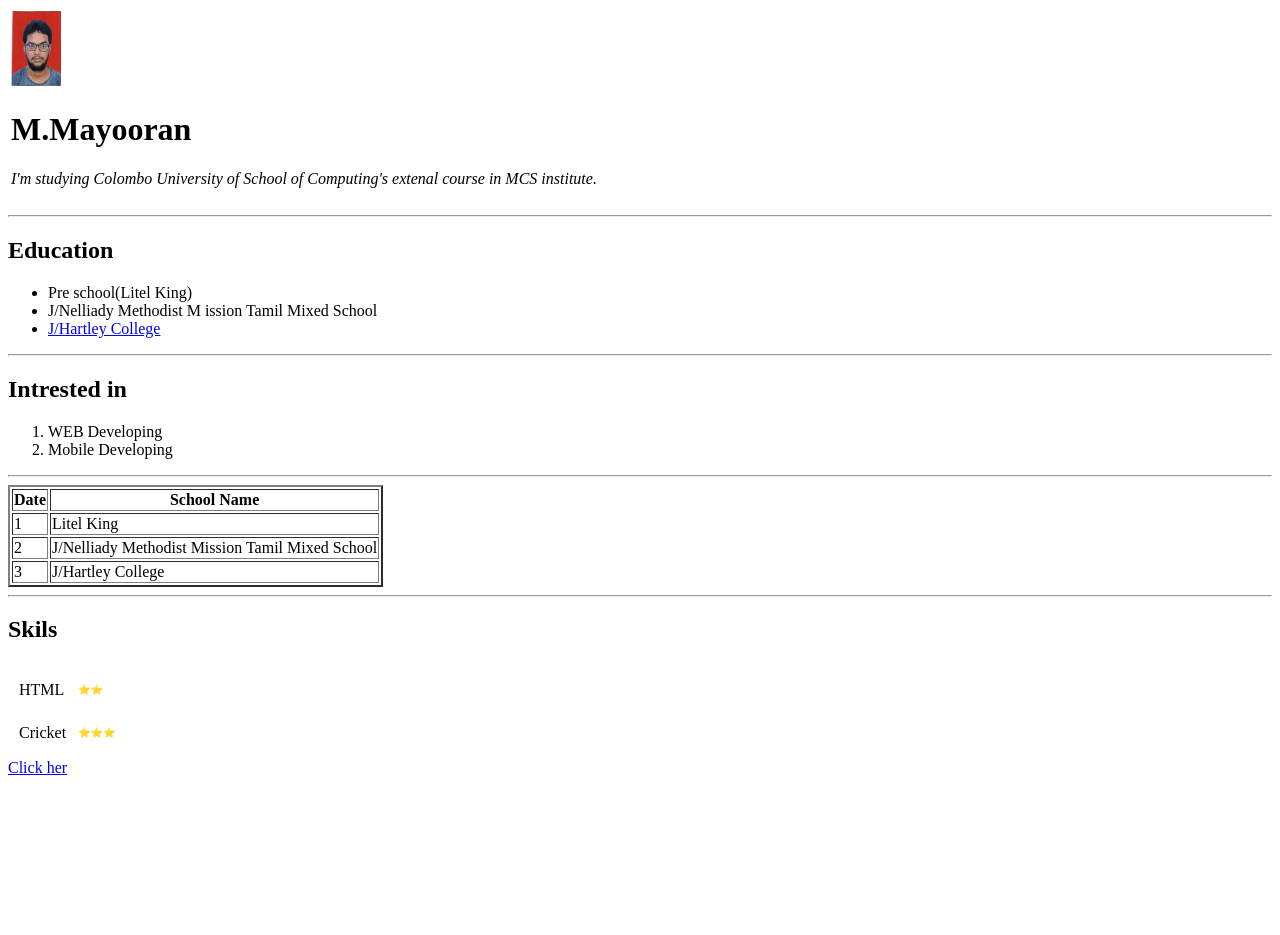
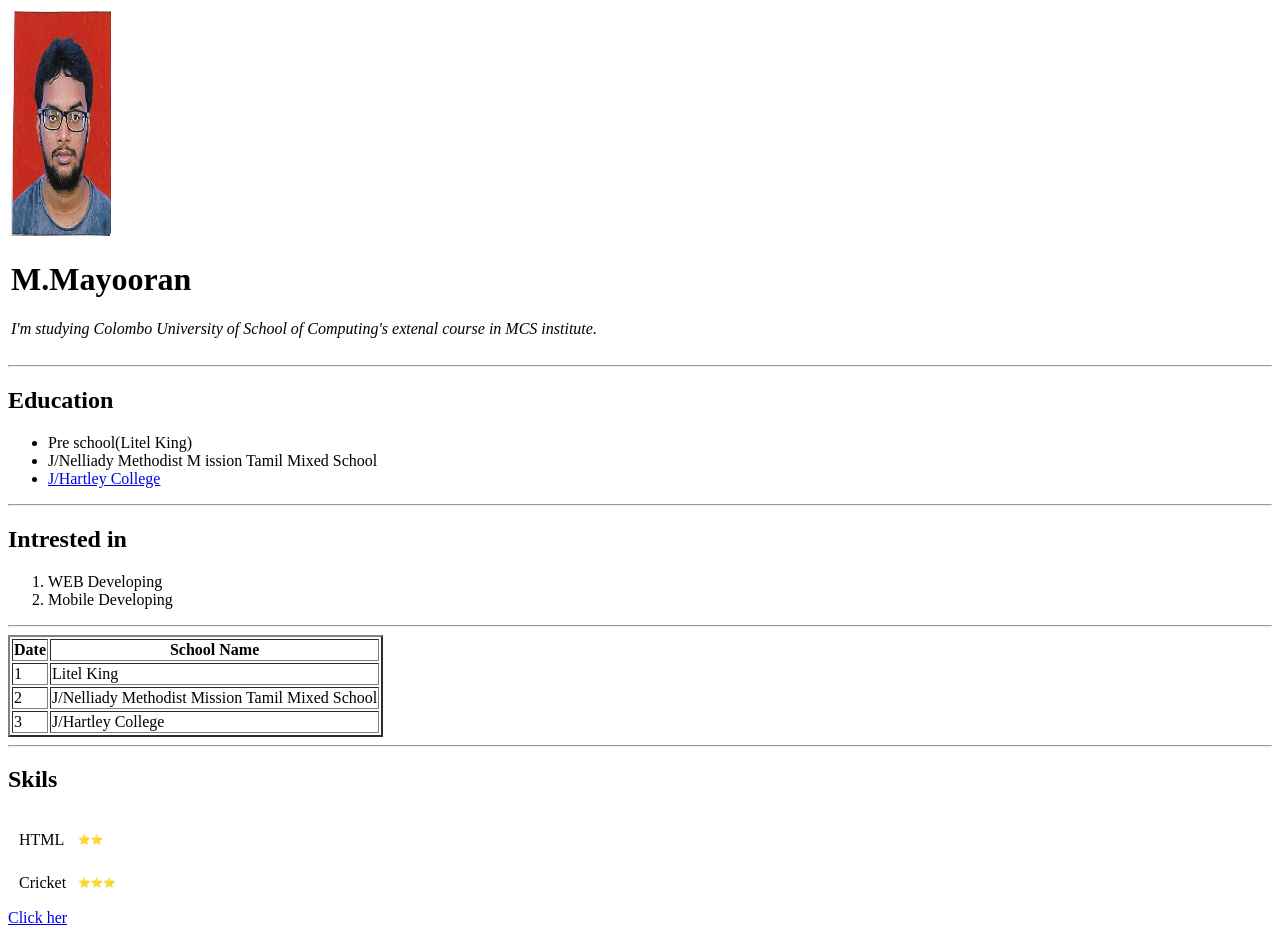
Before and after one commit to M-Mayooran/personal, a plain HTML site: page index.html in a window 1280 px wide. Before the commit the page ends 800 px from the top, so only its background shows below. Drawn offline with Linux system fonts and the light colour scheme.

Commit message:
Update index.html

```diff
--- a/index.html
+++ b/index.html
@@ -4,7 +4,7 @@
     <body>
       <table>
           <tr>
-    <td>  <img src="id_{21M002477}.jpg" alt="Mayooran Image" style="width:50px;height:75px;></td>
+    <td>  <img src="id_{21M002477}.jpg" alt="Mayooran Image" style="width:100px;height:225px;></td>
       <td><h1>M.Mayooran</h1>
       <p><i>I'm studying Colombo University of School of Computing's extenal course in MCS institute.</i> <br>
       </p>
```
